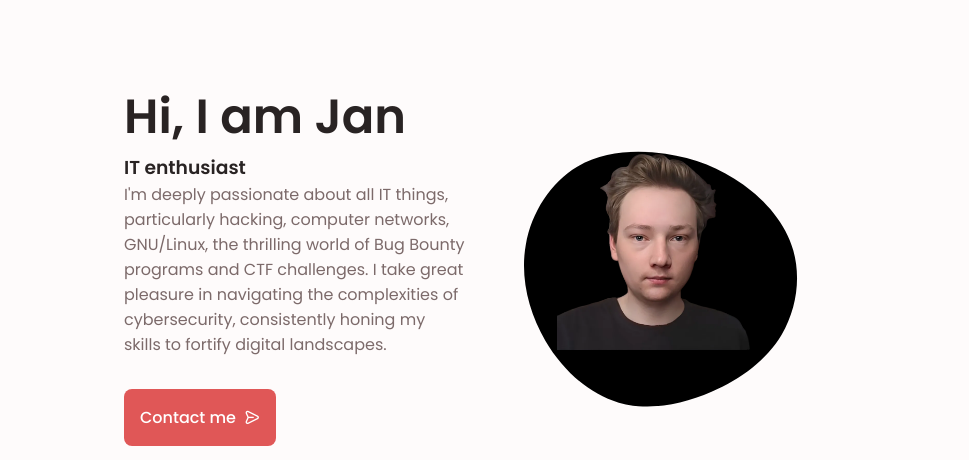
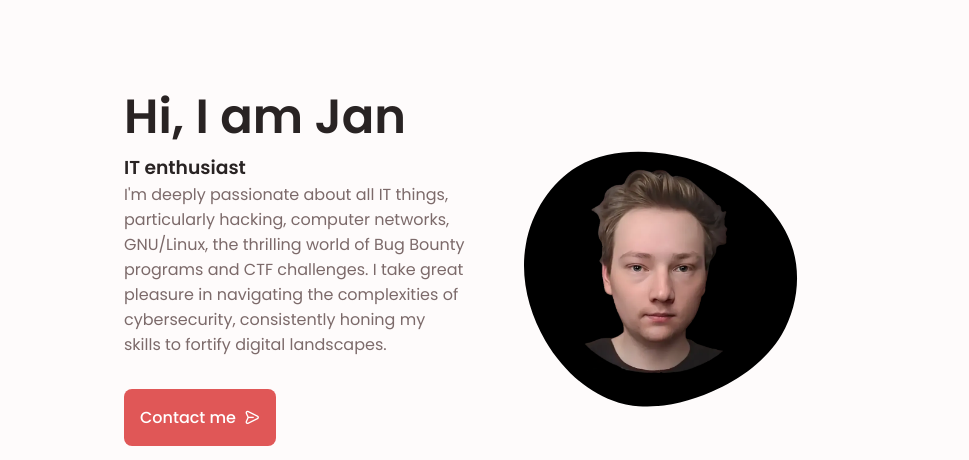
Before and after one commit to flasticky/flasticky.github.io, a plain HTML site: page index.html in a window 1280 px wide. Shown: the part 103-563 px from the top of the page, 184-1153 px from the left. Drawn offline with nearby package versions, Linux system fonts and the light colour scheme.

Commit message:
feat: Profile photo quality edit.

```diff
--- a/index.html
+++ b/index.html
@@ -94,7 +94,7 @@
                 <div class="home_img">
                     <svg class="home_blob" viewBox="0 0 200 187" xmlns="http://www.w3.org/2000/svg">
                         <path fill="#000000" d="M46.3,-53.4C60.5,-43.2,72.9,-29.1,77.7,-12.2C82.5,4.8,79.8,24.6,70.4,40.5C61,56.3,45.1,68.2,26.6,76.1C8.2,84.1,-12.7,88.3,-31.4,82.9C-50,77.5,-66.4,62.7,-77.2,44.4C-87.9,26.1,-93.1,4.4,-89.5,-15.8C-86,-36,-73.8,-54.7,-57.4,-64.5C-41,-74.3,-20.5,-75.2,-2.2,-72.6C16,-69.9,32.1,-63.6,46.3,-53.4Z" transform="translate(100 100)"/>
-                        <image class="home_blob-img" x="10" y="20" width="130px" height="130px" xlink:href="./assets/img/profilePhoto.webp"/>
+                        <image class="home_blob-img" x="8" y="35" width="130px" height="130px" xlink:href="./assets/img/profilePhoto1.webp"/>
                     </svg>
                 </div>
 
```
Also changed, not shown: assets/img/profilePhoto1.webp (added), 1 other file.
